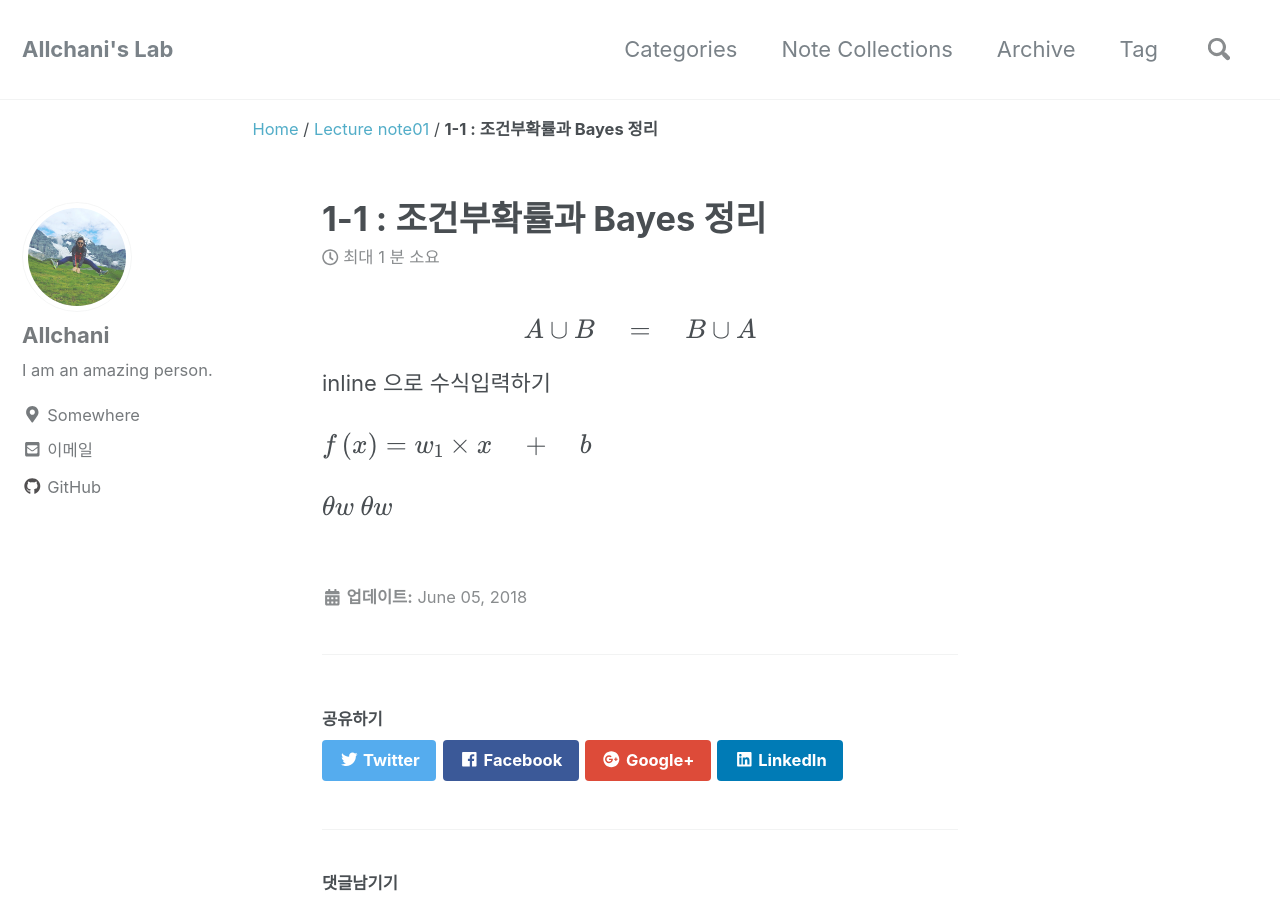
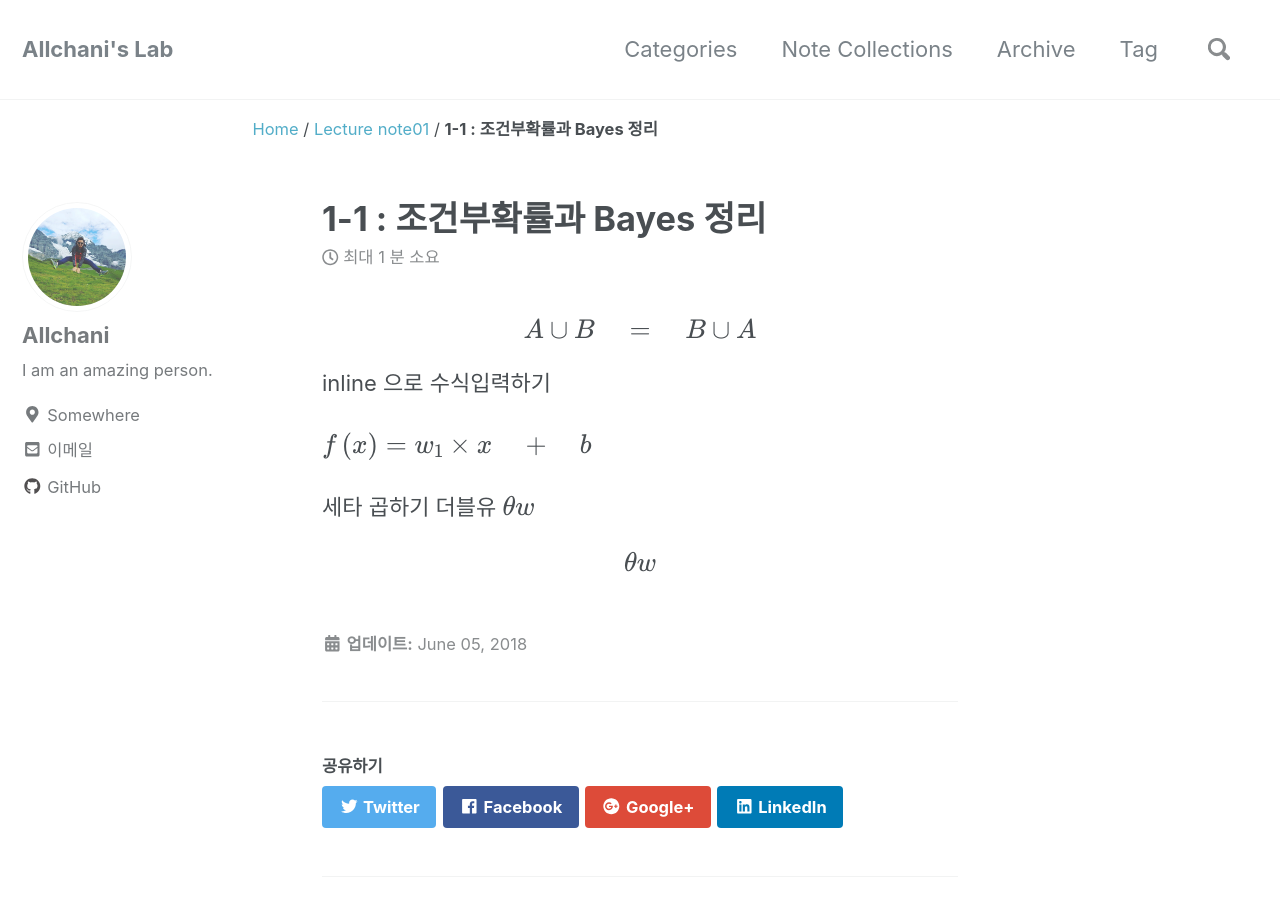
Before and after one commit to allchani/allchani_lab, a Jekyll site: the page built from docs/_lecture-note01/01. bayes.md, in a window 1280 px wide and 900 px high. Built offline with Jekyll 4.4.1, drawn with Linux system fonts in a browser that asks for light colours; nearby versions of some CDN libraries; formulas are drawn with MathJax 3; comment, search, counter and statistics services are not loaded.

Commit message:
experiment01

```diff
--- a/docs/_lecture-note01/01. bayes.md
+++ b/docs/_lecture-note01/01. bayes.md
@@ -8,7 +8,8 @@ $$ A\cup B\quad =\quad B\cup A $$
 
 inline 으로 수식입력하기
 
-\\( f\left( x \right) ={ w }_{ 1 }\times x\quad +\quad b \\)
+$f\left( x \right) ={ w }_{ 1 }\times x\quad +\quad b$
+
+세타 곱하기 더블유 $\theta w$
 
 $$\theta w$$
-$$\theta w$$
```
